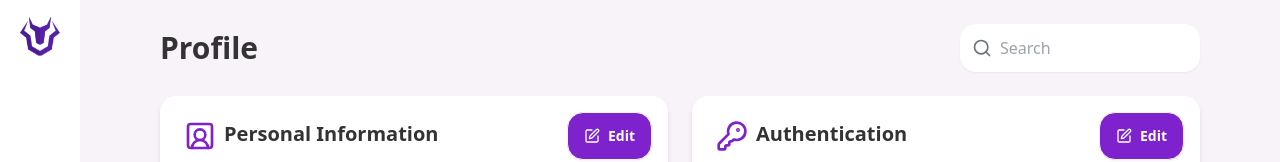
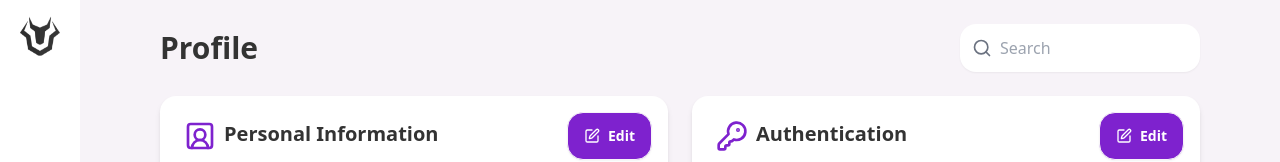
Before and after one commit to blackgateproject/frontend, a React (Vite) app: page /admin/profile in a window 1280 px wide. Shown: the top 162 px of the page. Built offline with nearby package versions, Linux system fonts and the light colour scheme.

Commit message:
shoddy attempt to greyscale the entire page

```diff
--- a/src/components/Sidebar.jsx
+++ b/src/components/Sidebar.jsx
@@ -29,7 +29,7 @@ const Sidebar = ({ role, children }) => {
       <div className="bg-base-100 w-20 h-full flex flex-col items-center justify-between py-4 shadow-md">
         {/* Logo */}
         <div className="mb-8">
-          <img src={logo} alt="Company Logo" className="w-10 h-10" />
+          <img src={logo} alt="Company Logo" className="w-10 h-10 grayscale" />
         </div>
 
         {/* Navigation Links */}
```
